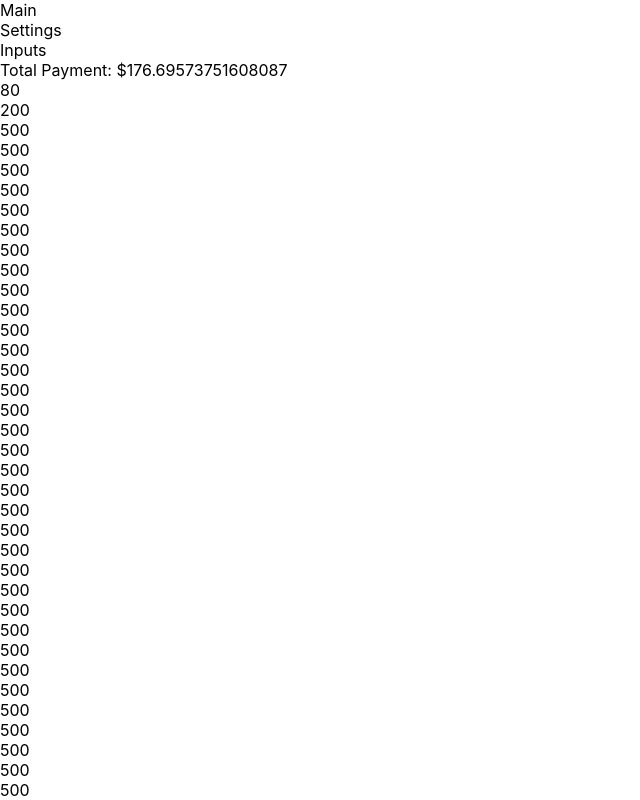
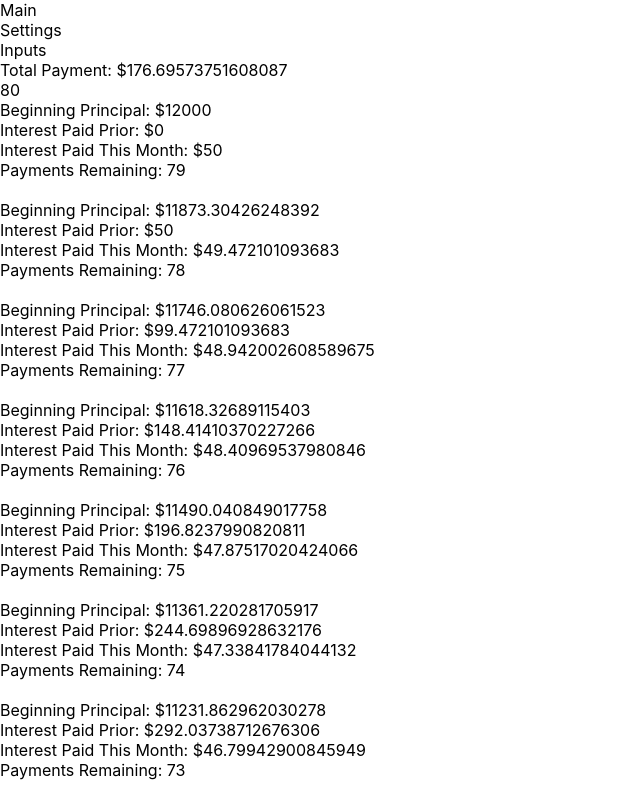
Before and after one commit to fsundstedt/amort-calculator-04-13-2020, a React (Create React App) app: page / in a window 1280 px wide. Shown: the top 800 px of the page, without its empty margins (0-640 px from the left). Built offline with nearby package versions, Linux system fonts and the light colour scheme.

Commit message:
first draft of math functional. Currently with only 1 child component. Will add 2nd by passing through monthly payment object.

```diff
--- a/src/components/Payments.jsx
+++ b/src/components/Payments.jsx
@@ -6,32 +6,34 @@ function pvp(p, r, t) {
     )
 }
 
-function int(payment, p, i) {
+function int(payment, p, r) {
     return (
-        payment - (p * (i / 12))
+        (p * ((r / 12) / 100))
     )
 }
 
 export default function Payments({borrowDate, startDate, principal, time, interest}) {
     let schedule = [];
+
     const payment = pvp(principal, interest, time);
-    const mInterest = int(payment, principal, interest);
 
-    let tPayment = 0;
-    let tPrinc = 0;
+    let tPrinc = principal;
     let tInt = 0;
 
     const mPayment = () => {
         for ( let i = 0; i < time; i++ ) {
+
             let object = {
-                remPrinc: 200,
-                paidInt: 500
+                remPrinc: principal - (principal - tPrinc),
+                paidInt: tInt,
+                currentInt: int(payment, tPrinc, interest),
+                monthsRemaining: time - i - 1
             }
+
+            tPrinc -= payment - object.currentInt;
+            tInt += object.currentInt;
             schedule = [...schedule, object];
-            console.log("test");
         }
-        console.log(schedule[5])
-        return schedule[0].remPrinc;
     }
 
     return (
@@ -44,7 +46,13 @@ export default function Payments({borrowDate, startDate, principal, time, intere
             }
             {
             schedule.map((item, index) => (
-                <div>{schedule[index].paidInt}</div>
+                <div>
+                    <div>Beginning Principal: ${schedule[index].remPrinc}</div>
+                    <div>Interest Paid Prior: ${schedule[index].paidInt}</div>
+                    <div>Interest Paid This Month: ${schedule[index].currentInt}</div>
+                    <div>Payments Remaining: {schedule[index].monthsRemaining}</div>
+                    <br></br>
+                </div>
             ))
             }</div>
         </div>
```
